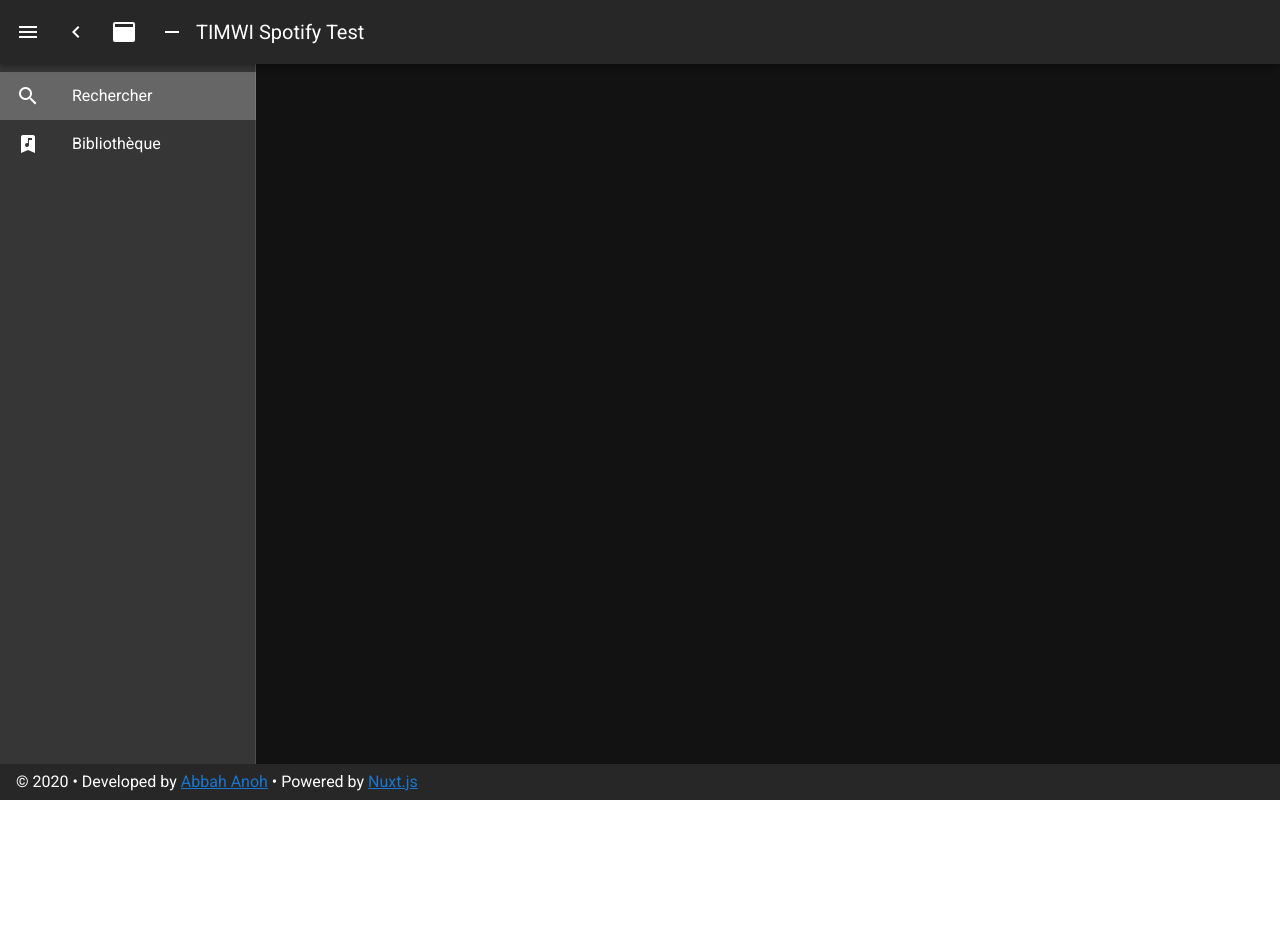
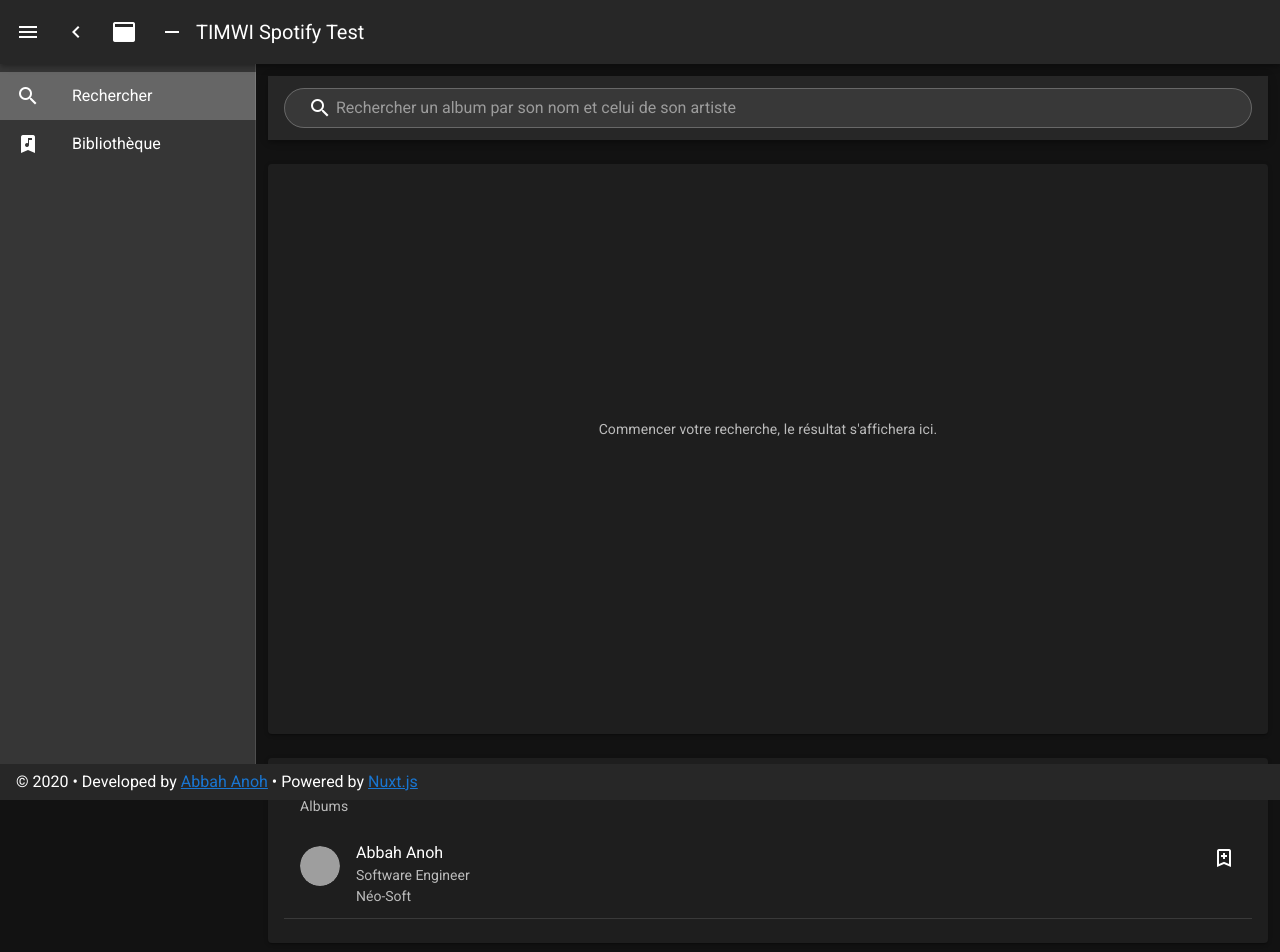
Before and after one commit to anohabbah/timwi-spotify-test, a Nuxt app: page / in a window 1280 px wide. Shown: the top 952 px of the page. Before the commit the page ends 800 px from the top, so only its background shows below. Built offline with nearby package versions, Linux system fonts and the light colour scheme; grey boxes are pictures that could not be loaded.

Commit message:
feat(home): set home page shell

```diff
--- a/package.json
+++ b/package.json
@@ -7,7 +7,7 @@
     "build": "nuxt build",
     "start": "nuxt start",
     "generate": "nuxt generate",
-    "lint:js": "eslint --ext .js,.vue --ignore-path .gitignore .",
+    "lint:js": "eslint --ext .js,.vue --ignore-path .gitignore . --fix",
     "lint": "yarn lint:js",
     "test": "jest"
   },
--- a/pages/index.vue
+++ b/pages/index.vue
@@ -1,5 +1,82 @@
-<!--<template> </template>-->
+<template>
+  <v-container fluid>
+    <v-row>
+      <v-col>
+        <v-toolbar>
+          <v-text-field
+            placeholder="Rechercher un album par son nom et celui de son artiste"
+            filled
+            outlined
+            single-line
+            prepend-inner-icon="mdi-magnify"
+            hide-details
+            rounded
+            dense
+            clearable
+          />
+        </v-toolbar>
+      </v-col>
+    </v-row>
+
+    <v-row>
+      <v-col>
+        <v-card class="main-space">
+          <v-card-text class="fill-height">
+            <v-row class="fill-height" align="center" justify="center">
+              <p>Commencer votre recherche, le résultat s'affichera ici.</p>
+            </v-row>
+          </v-card-text>
+        </v-card>
+      </v-col>
+    </v-row>
+
+    <v-row>
+      <v-col>
+        <v-card>
+          <v-card-text>
+            <v-list three-line>
+              <v-list-item-group multiple>
+                <v-subheader>Albums</v-subheader>
+
+                <v-list-item>
+                  <v-list-item-avatar>
+                    <v-img src="https://unsplash.com/photos/sWDpAFt6Uvg" />
+                  </v-list-item-avatar>
+
+                  <v-list-item-content>
+                    <v-list-item-title>Abbah Anoh</v-list-item-title>
+                    <v-list-item-subtitle
+                      >Software Engineer</v-list-item-subtitle
+                    >
+                    <v-list-item-subtitle>Néo-Soft</v-list-item-subtitle>
+                  </v-list-item-content>
+
+                  <v-list-item-action>
+                    <v-icon>mdi-bookmark-plus-outline</v-icon>
+                  </v-list-item-action>
+                </v-list-item>
+                <v-divider />
+              </v-list-item-group>
+            </v-list>
+          </v-card-text>
+        </v-card>
+      </v-col>
+    </v-row>
+
+    <v-row>
+      <v-col>
+        <v-skeleton-loader type="list-item@5"></v-skeleton-loader>
+      </v-col>
+    </v-row>
+  </v-container>
+</template>
 
 <script>
 export default {}
 </script>
+
+<style lang="scss">
+.main-space {
+  height: calc(100vh - 230px) !important;
+}
+</style>
```
Also changed, not shown: pages/library.vue (renamed from pages/inspire.vue).
